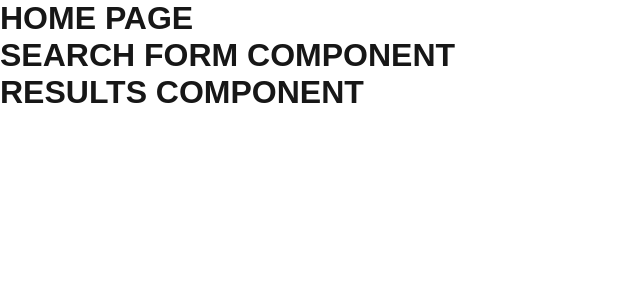
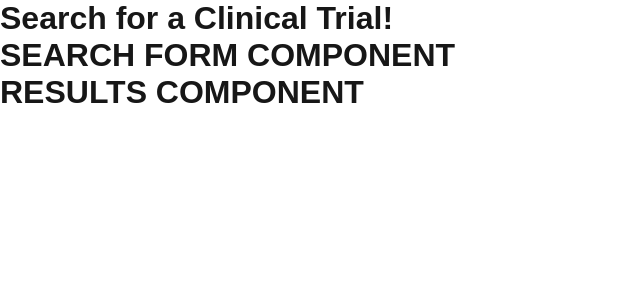
Before and after one commit to MrRob0t404/Argon-AI-takehome, a Next.js app in the folder frontend/: page / in a window 1280 px wide. Shown: the top 300 px of the page, without its empty margins (0-640 px from the left). Built offline with nearby package versions, Linux system fonts and the light colour scheme.

Commit message:
add util folder for api client

```diff
--- a/frontend/pages/index.tsx
+++ b/frontend/pages/index.tsx
@@ -4,7 +4,7 @@ import Results from "./Components/Results";
 export default function Home() {
   return (
     <div>
-      <h1>HOME PAGE</h1>
+      <h1>Search for a Clinical Trial!</h1>
       <SearchForm />
       <Results />
     </div>
```
Also changed, not shown: frontend/pages/utils/api.ts (added, +10 -0 lines).
